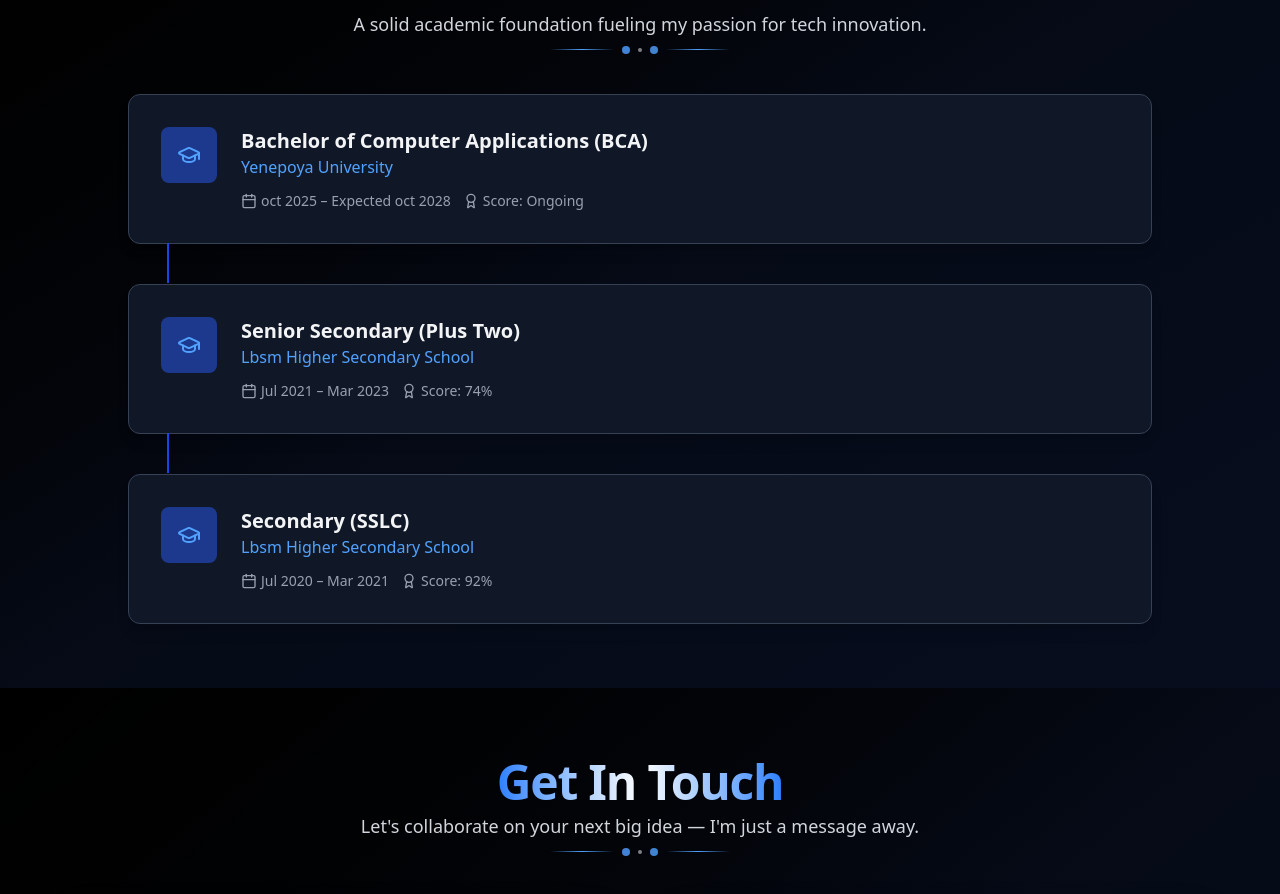
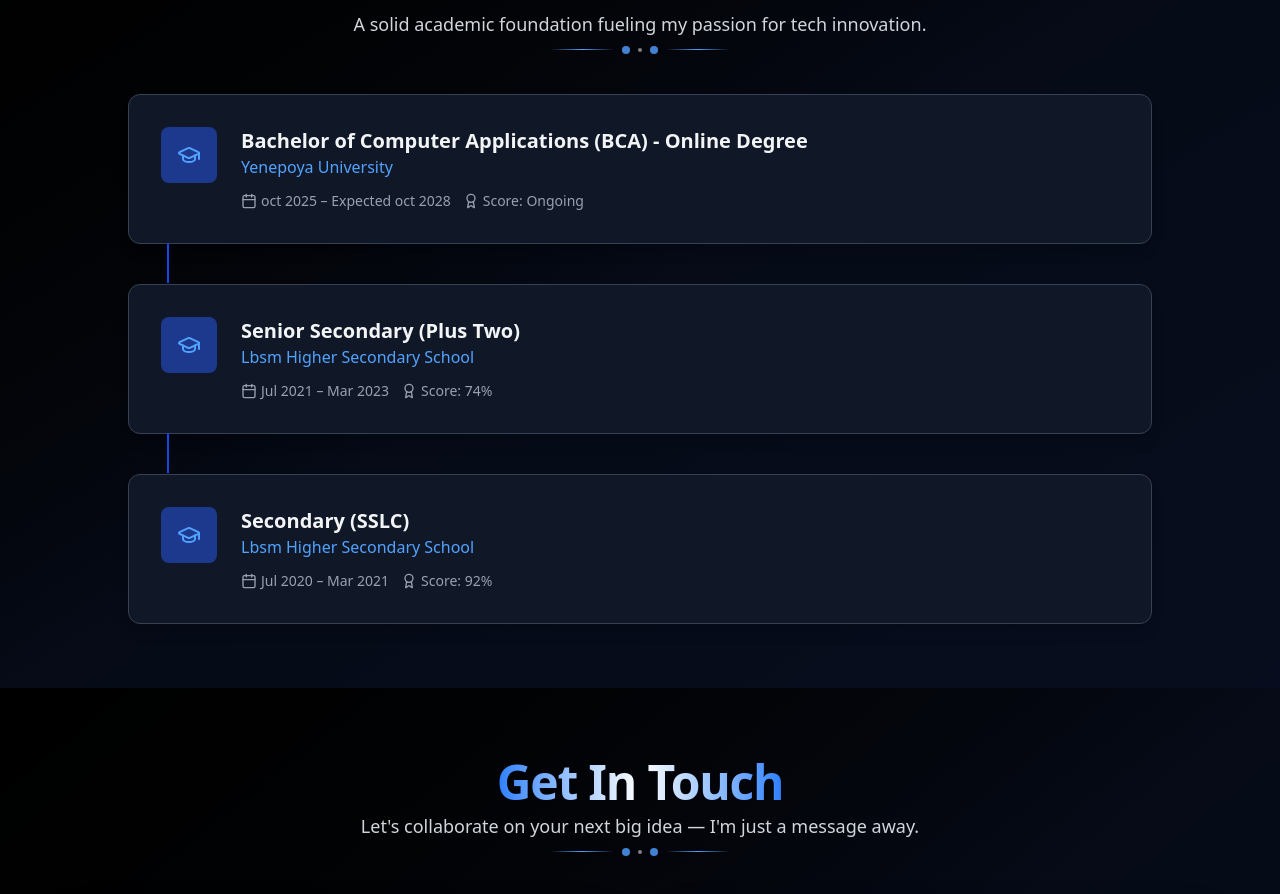
Before and after one commit to shasbinas/react-ts-personal-portfolio, a React (Vite) app: page / in a window 1280 px wide. Shown: the part 5823-6717 px from the top of the page. Built offline with nearby package versions, Linux system fonts and the light colour scheme; no server answers; a web font is replaced by a local one.

Commit message:
refractor:education session

```diff
--- a/src/components/Education.tsx
+++ b/src/components/Education.tsx
@@ -4,7 +4,7 @@
 
 const education = [
   {
-    degree: 'Bachelor of Computer Applications (BCA)',
+    degree: 'Bachelor of Computer Applications (BCA) - Online Degree',
     institution: 'Yenepoya University',
     period: 'oct 2025 – Expected oct 2028',
     score: 'Ongoing',
```
